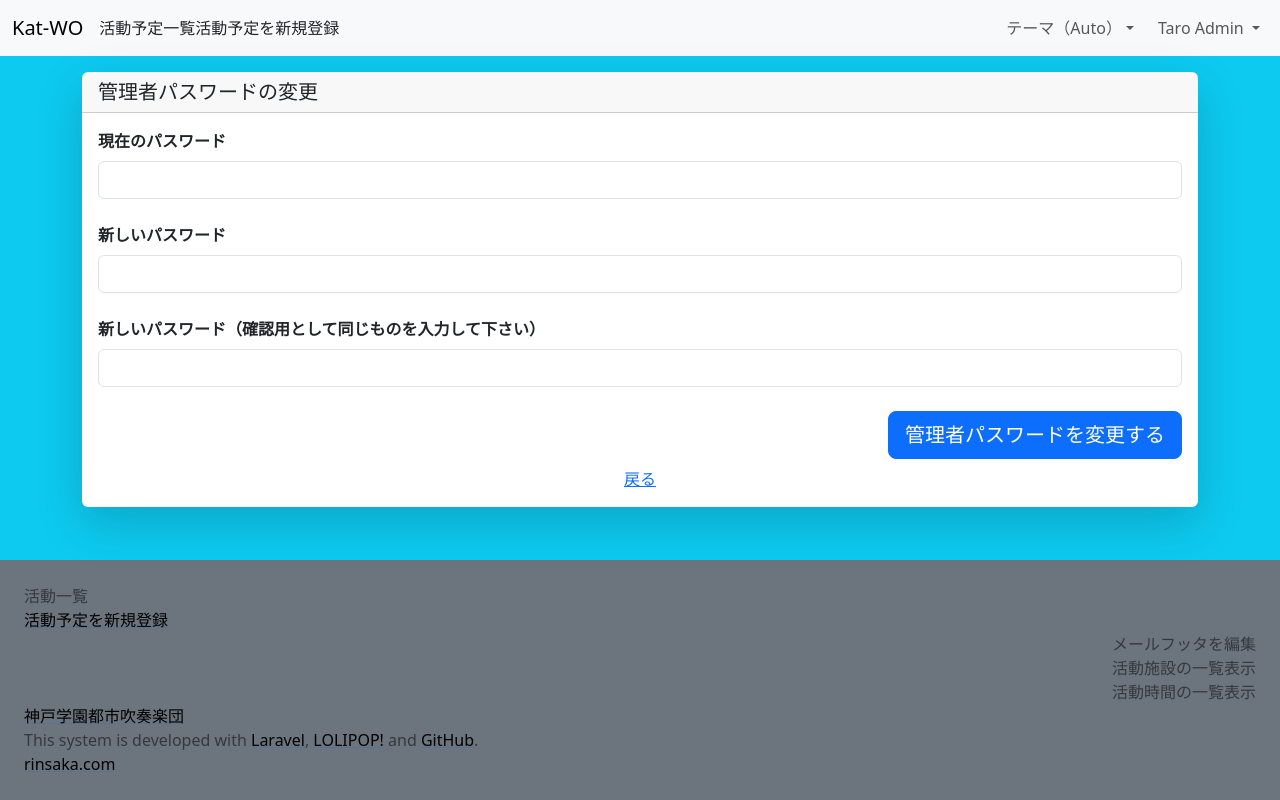
After one commit to rinsaka/katwo-attendance-2026, a Laravel app: page /admin/password in a window 1280 px wide. The commit adds this page. Run offline with Laravel 12, Linux system fonts and the light colour scheme; a user stored in the database is signed in; data comes from the database, SQL or seed files in the repository; parts of the project's set-up code (start-up, migrations or seed data) failed here and were passed over.

Commit message:
admin password update

```diff
--- a/app/Http/Controllers/Admin/DashboardController.php
+++ b/app/Http/Controllers/Admin/DashboardController.php
@@ -185,4 +185,45 @@ class DashboardController extends Controller
                 ->with('success', $activity->act_at . " の活動予定を削除しました");
 
     }
+
+    public function passwd()
+    {
+        $admin = \Auth::user();
+        return view('admin.passwd')
+                ->with('id', $admin->id);
+    }
+
+    public function passwd_update(Request $request)
+    {
+        $admin = \Auth::user();
+        // 現在のパスワードを確認
+        if (!password_verify($request->current_password, $admin->password)) {
+            return redirect('/admin/password')
+                ->with('error', 'パスワードが違います');
+        }
+        // ここはありえないはず
+        if ($request->id != $admin->id) {
+            return redirect('/admin/password')
+                ->with('error', 'IDが不正です');
+        }
+
+        // Validation（6文字以上あるかなどのチェック）
+        $validated = $request->validate([
+            'new_password' => ['required', 'string', 'min:6'],
+        ]);
+
+
+        // Validation（2つが一致しているかのチェック）
+        if ($request->new_password != $request->new_password_confirm) {
+            return redirect('/admin/password')
+                ->with('error', '新しいパスワード（と確認用）が一致しません');
+        }
+
+        // パスワードを保存
+        $admin->password = bcrypt($request->new_password);
+        $admin->save();
+        return redirect('/admin/dashboard')
+                ->with('success', 'パスワードを変更しました');
+    }
+
 }
--- /dev/null
+++ b/resources/views/admin/passwd.blade.php
@@ -0,0 +1,82 @@
+@extends('layouts.admin-2027')
+
+@section('content')
+
+<main class="container-md">
+@include('layouts.flash')
+
+<div class="card my-3 border-0 shadow-lg">
+    <div class="card-header h5 mb-0">
+        管理者パスワードの変更
+    </div>
+    <div class="card-body">
+
+        <form class="form-horizontal" method="POST" action="{{ route('admin.passwd_update') }}">
+            {{ csrf_field() }}
+            {{ method_field('patch') }}
+
+            <input type="hidden" name="id" value="{{ $id }}">
+
+            <!-- 現在のパスワード -->
+            <div class="mb-4 form-group{{ $errors->has('current_password') ? ' has-error' : '' }}">
+                <label for="current_password" class="form-label fw-semibold">現在のパスワード</label>
+
+                <input id="current_password" name="current_password" type="password"
+                class="form-control"
+                required />
+                @if ($errors->has('current_password'))
+                <span class="help-block">
+                <strong>{{ $errors->first('current_password') }}</strong>
+                </span>
+                @endif
+            </div>
+
+
+            <!-- 新しいパスワード -->
+            <div class="mb-4 form-group{{ $errors->has('new_password') ? ' has-error' : '' }}">
+                <label for="new_password" class="form-label fw-semibold">新しいパスワード</label>
+
+                <input id="new_password" name="new_password" type="password"
+                class="form-control"
+                required />
+                @if ($errors->has('new_password'))
+                <span class="help-block">
+                <strong>{{ $errors->first('new_password') }}</strong>
+                </span>
+                @endif
+            </div>
+
+            <!-- 新しいパスワード（確認用） -->
+            <div class="mb-4 form-group{{ $errors->has('new_password_confirm') ? ' has-error' : '' }}">
+                <label for="new_password_confirm" class="form-label fw-semibold">新しいパスワード（確認用として同じものを入力して下さい）</label>
+
+                <input id="new_password_confirm" name="new_password_confirm" type="password"
+                class="form-control"
+                required />
+                @if ($errors->has('new_password_confirm'))
+                <span class="help-block">
+                <strong>{{ $errors->first('new_password_confirm') }}</strong>
+                </span>
+                @endif
+            </div>
+
+            <!-- 送信 -->
+            <div class="d-grid d-lg-flex justify-content-sm-end gap-2 mt-4">
+                <button type="submit" class="btn btn-primary btn-lg">
+                管理者パスワードを変更する
+                </button>
+            </div>
+
+            <!-- テキストリンク（中央寄せ） -->
+            <p class="text-center mt-2 mb-0">
+                <a href="{{ route('admin.dashboard') }}">戻る</a>
+            </p>
+
+        </form>
+
+    </div>
+</div>
+
+</main>
+
+@endsection
--- a/resources/views/layouts/admin-2027.blade.php
+++ b/resources/views/layouts/admin-2027.blade.php
@@ -104,9 +104,9 @@
                                 {{-- </a> --}}
                             </li>
                             <li>
-                                {{-- <a href="{{ action('Admin\HomeController@passwd') }}" class="dropdown-item"> --}}
+                                <a href="{{ route('admin.passwd') }}" class="dropdown-item">
                                     管理者パスワードの変更
-                                {{-- </a> --}}
+                                </a>
                             </li>
                             <li>
                                 <a class="dropdown-item" href="{{ route('admin.logout') }}"
--- a/routes/admin.php
+++ b/routes/admin.php
@@ -25,8 +25,6 @@ Route::middleware('auth:admin')->prefix('admin')->group(function () {
     Route::get('/activity/{aid}', [DashboardController::class, 'edit'])->name('admin.edit');
     Route::patch('/activity', [DashboardController::class, 'update'])->name('admin_act_update');
     Route::post('/activity', [DashboardController::class, 'store'])->name('admin.act_store');
-
-    // Route::delete('activity/{id}', 'Admin\HomeController@destory');
     Route::delete('/activity/{id}', [DashboardController::class, 'destory'])->name('admin.act_destory');
 
 
@@ -44,8 +42,12 @@ Route::middleware('auth:admin')->prefix('admin')->group(function () {
     // Route::patch('time', 'Admin\HomeController@time_update')->name('admin_time_update');
     // Route::post('time', 'Admin\HomeController@time_store')->name('admin_time_store');
     // Route::delete('time/{tid}', 'Admin\HomeController@time_destroy');
-    // Route::get('password', 'Admin\HomeController@passwd');
-    // Route::patch('password', 'Admin\HomeController@passwd_update')->name('admin.passwd');
+
+
+    Route::get('/password', [DashboardController::class, 'passwd'])->name('admin.passwd');
+    Route::patch('/password', [DashboardController::class, 'passwd_update'])->name('admin.passwd_update');
+
+
     // Route::get('userpassword', 'Admin\HomeController@userpasswd');
     // Route::patch('userpassword', 'Admin\HomeController@userpasswd_update')->name('admin.userpasswd');
     // Route::get('mailinfo', 'Admin\MailinfosController@edit');
```
